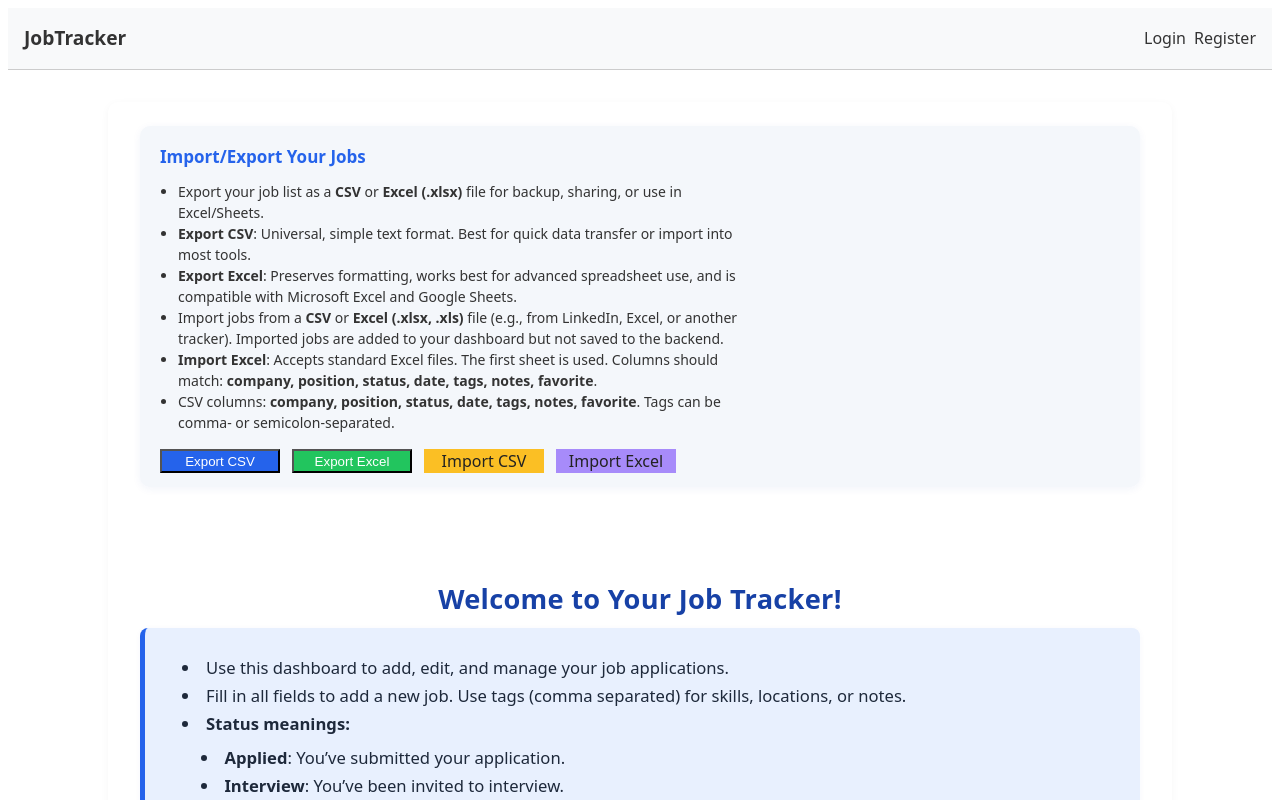
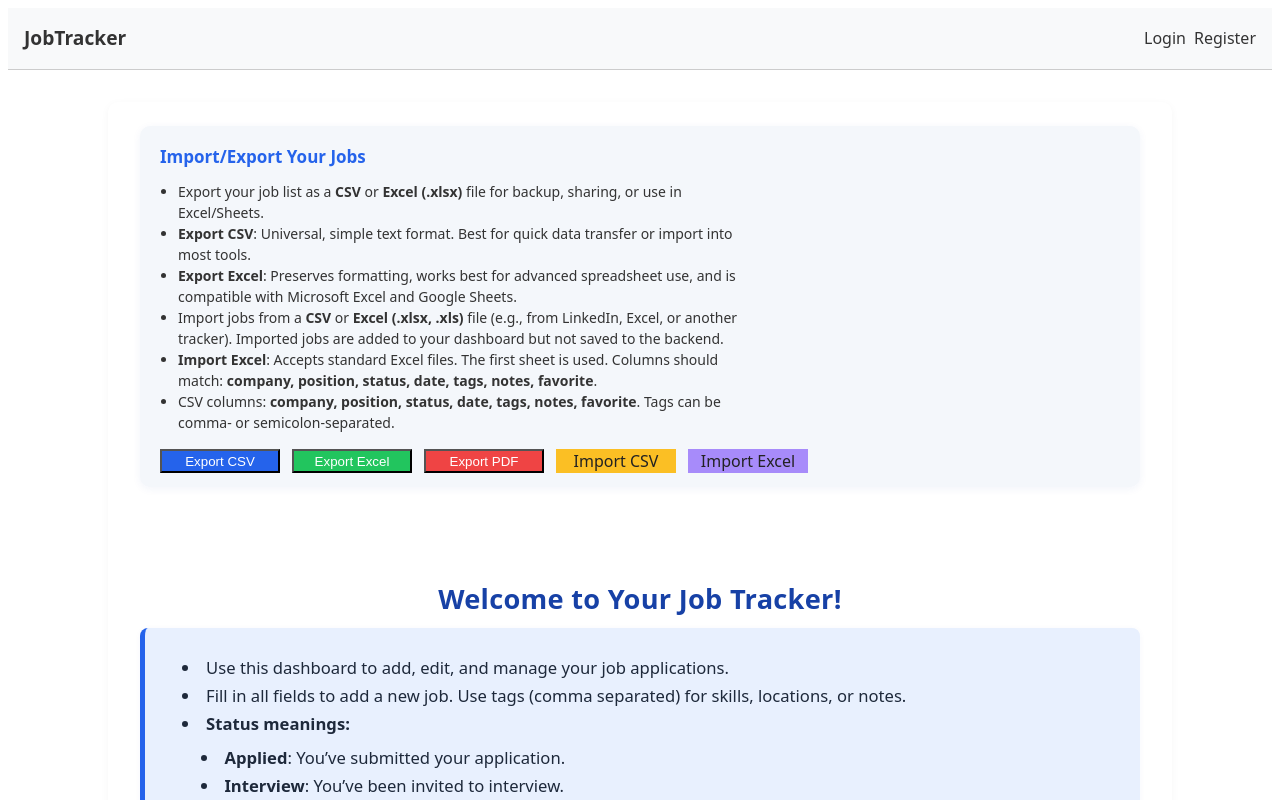
Before and after one commit to Mancini-Developer80/Job-Tracker, a React (Vite) app in the folder client/: page /dashboard in a window 1280 px wide. Shown: the top 800 px of the page. Built offline with nearby package versions, Linux system fonts and the light colour scheme.

Commit message:
PDF Export added

```diff
--- a/client/package.json
+++ b/client/package.json
@@ -10,6 +10,8 @@
     "preview": "vite preview"
   },
   "dependencies": {
+    "jspdf": "^3.0.3",
+    "jspdf-autotable": "^5.0.2",
     "papaparse": "^5.5.3",
     "react": "^19.1.1",
     "react-dom": "^19.1.1",
--- a/client/src/pages/Dashboard.tsx
+++ b/client/src/pages/Dashboard.tsx
@@ -21,6 +21,8 @@ import {
   Area,
 } from "recharts";
 import * as XLSX from "xlsx";
+import jsPDF from "jspdf";
+import autoTable from "jspdf-autotable";
 
 type Job = {
   _id: string;
@@ -77,6 +79,41 @@ const Dashboard: React.FC = () => {
       workbook,
       `jobs_export_${new Date().toISOString().slice(0, 10)}.xlsx`
     );
+  };
+
+  // PDF Export
+  const handleExportPDF = () => {
+    if (!jobs.length) return;
+    const doc = new jsPDF();
+    doc.setFontSize(16);
+    doc.text("Job Tracker Export", 14, 16);
+    const columns = [
+      { header: "Company", dataKey: "company" },
+      { header: "Position", dataKey: "position" },
+      { header: "Status", dataKey: "status" },
+      { header: "Date", dataKey: "date" },
+      { header: "Tags", dataKey: "tags" },
+      { header: "Favorite", dataKey: "favorite" },
+      { header: "Notes", dataKey: "notes" },
+    ];
+    const rows = jobs.map(({ _id, tags, favorite, ...job }) => ({
+      ...job,
+      tags: Array.isArray(tags) ? tags.join(", ") : tags,
+      favorite: favorite ? "★" : "",
+    }));
+    autoTable(doc, {
+      startY: 22,
+      head: [columns.map((col) => col.header)],
+      body: rows.map((row) =>
+        columns.map(
+          (col) => (row as Record<string, unknown>)[col.dataKey] || ""
+        )
+      ),
+      styles: { fontSize: 10, cellPadding: 2 },
+      headStyles: { fillColor: [37, 99, 235] },
+      margin: { left: 8, right: 8 },
+    });
+    doc.save(`jobs_export_${new Date().toISOString().slice(0, 10)}.pdf`);
   };
 
   // CSV Import
@@ -419,6 +456,13 @@ const Dashboard: React.FC = () => {
             style={{ background: "#22c55e", color: "#fff", minWidth: 120 }}
           >
             Export Excel
+          </button>
+          <button
+            onClick={handleExportPDF}
+            className={styles.button}
+            style={{ background: "#ef4444", color: "#fff", minWidth: 120 }}
+          >
+            Export PDF
           </button>
           <label
             className={styles.button}
```
Also changed, not shown: 1 other file (tests, documents, lock files or other folders).
